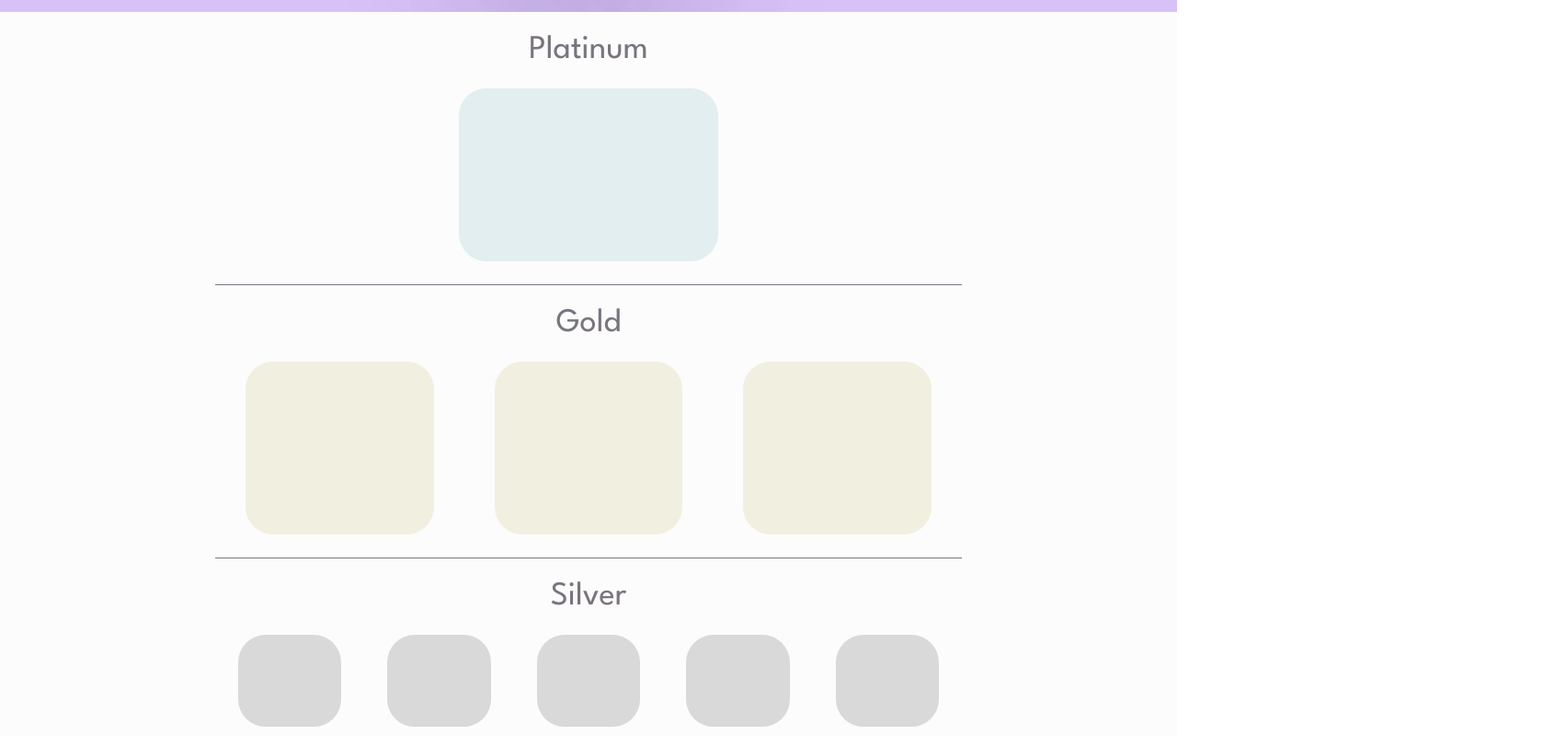
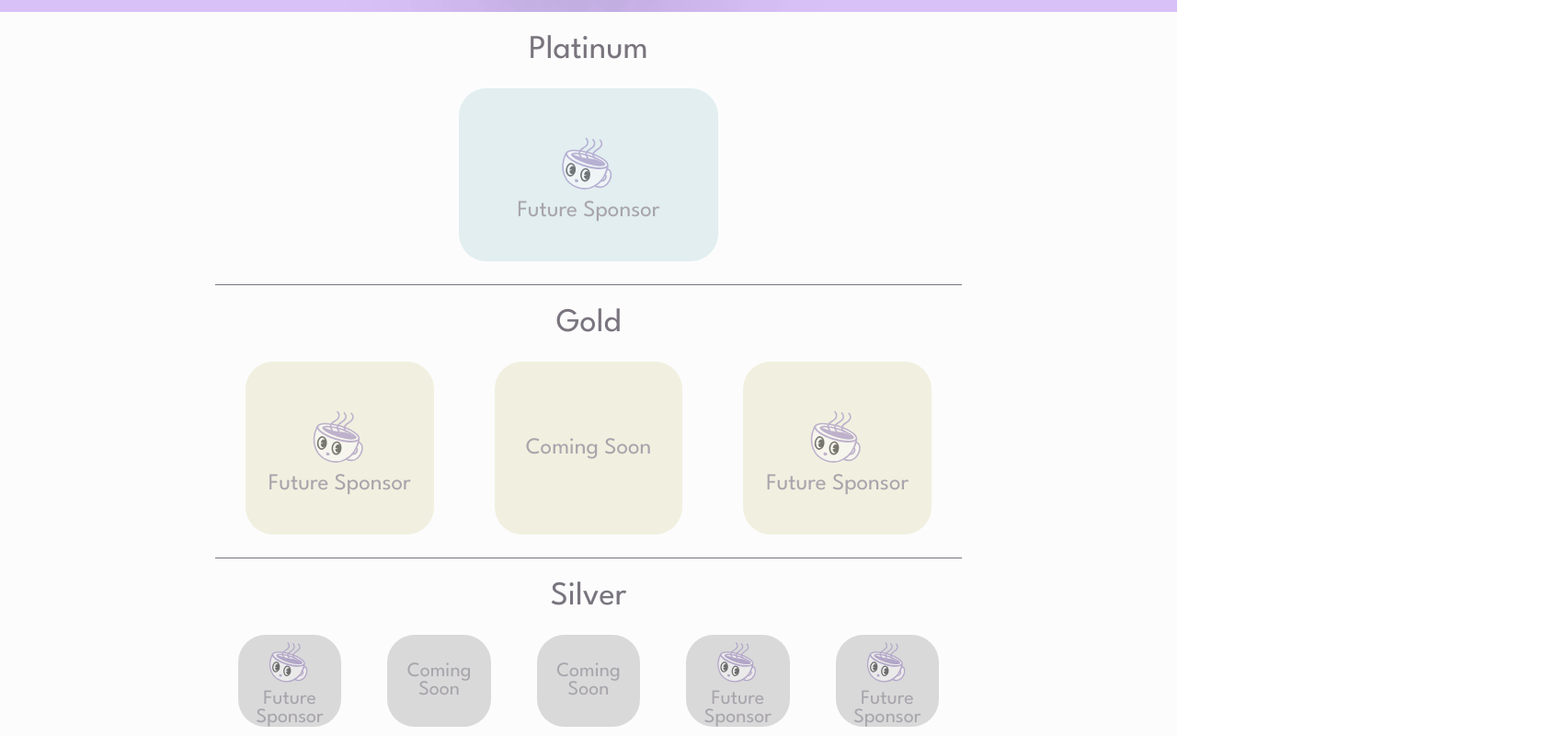
Before and after one commit to r800360/decafucsd.com, a React (Create React App) app: page / in a window 1280 px wide. Shown: the part 1920-2720 px from the top of the page at 92% size, 1691 px wide, since content can reach past the window. Built offline with nearby package versions, Linux system fonts and the light colour scheme.

Commit message:
complete all but FAQ

```diff
--- a/public/index.html
+++ b/public/index.html
@@ -2,7 +2,7 @@
 <html lang="en">
   <head>
     <meta charset="utf-8" />
-    <link rel="icon" href="%PUBLIC_URL%/favicon.ico" />
+    <link rel="icon" href="./CoffeeMug.svg" />
     <link rel="preconnect" href="https://fonts.googleapis.com">
     <link rel="preconnect" href="https://fonts.gstatic.com" crossorigin>
     <link href="https://fonts.googleapis.com/css2?family=Lalezar&display=swap" rel="stylesheet">
@@ -13,7 +13,7 @@
       name="description"
       content="Web site created using create-react-app"
     />
-    <link rel="apple-touch-icon" href="%PUBLIC_URL%/logo192.png" />
+    <link rel="apple-touch-icon" href="./CoffeeMug.svg" />
     <!--
       manifest.json provides metadata used when your web app is installed on a
       user's mobile device or desktop. See https://developers.google.com/web/fundamentals/web-app-manifest/
@@ -28,7 +28,7 @@
       work correctly both with client-side routing and a non-root public URL.
       Learn how to configure a non-root public URL by running `npm run build`.
     -->
-    <title>React App</title>
+    <title>DECaF 2024</title>
   </head>
   <body>
     <noscript>You need to enable JavaScript to run this app.</noscript>
--- a/src/pages/About/About.jsx
+++ b/src/pages/About/About.jsx
@@ -3,7 +3,7 @@ import SaxGuy from '../../assets/SaxGuy.svg'
 
 function About() {
     return(
-        <div className='about'>
+        <div className='about' id='about'>
             <div className='title'><p>What is DECaF?</p></div>
             <div className='content'>
                 <img src={SaxGuy} alt='SaxGuy' id='sax'></img>
--- a/src/pages/FAQ/FAQ.jsx
+++ b/src/pages/FAQ/FAQ.jsx
@@ -2,7 +2,7 @@ import './FAQ.css'
 import Border from '../../assets/Border.svg'
 function FAQ() {
     return(
-        <div className='faq'>
+        <div className='faq' id='faq'>
             <img src={Border} alt=''></img>
             <div className='title'><p>Frequently Asked Questions</p></div>
             <div className='content'>
--- a/src/pages/Footer/Footer.css
+++ b/src/pages/Footer/Footer.css
@@ -6,6 +6,7 @@
     font-style: normal;
     display: flex;
     flex-direction: column;
+    user-select: none;
 }
 
 .footer .contact {
@@ -21,6 +22,7 @@
     margin-top: -20px;
     padding-top: 20px;
     z-index: 1;
+    user-select: text;
 }
 
 .footer .contact p {
--- a/src/pages/Footer/Footer.jsx
+++ b/src/pages/Footer/Footer.jsx
@@ -3,7 +3,7 @@ import Logo from '../../assets/TESCLogo.svg'
 function Footer() {
     return(
         <div className='footer'>
-            <div className='contact'>
+            <div className='contact' id='contact'>
                 <p>Contact us at contact@tesc.ucsd.edu</p>
                 <p>if you have any questions!</p>
             </div>
--- a/src/pages/Home/Header.css
+++ b/src/pages/Home/Header.css
@@ -23,7 +23,7 @@
     flex-direction: row;
     align-items: center;
     margin: auto 0;
-    margin-left: 32%;
+    margin-left: 30%;
     font-size: 36px;
 }
 
@@ -36,7 +36,7 @@
     color: #65558F;
 }
 
-#mug {
+.header #mug {
     margin: auto 0;
     margin-top: 0px;
     margin-right: -32px;
--- a/src/pages/Home/Header.jsx
+++ b/src/pages/Home/Header.jsx
@@ -2,6 +2,9 @@ import "./Header.css";
 import CoffeeMug from "../../assets/CoffeeMug.svg";
 
 function Header(){
+    const scrollToSection = (id) => {
+        document.getElementById(id).scrollIntoView({ behavior: 'smooth' });
+    };
     return (
         <div className="header">
             <div className="logo">
@@ -9,10 +12,10 @@ function Header(){
                 <p id='decaf'>DECAF</p>
             </div>
             <div className="navbar">
-                <p >HOME</p>
-                <p>ABOUT</p>
-                <p>SPONSORS</p>
-                <p>FAQ</p>
+                <p onClick={() => scrollToSection('about')}>ABOUT</p>
+                <p onClick={() => scrollToSection('sponsor')}>SPONSORS</p>
+                <p onClick={() => scrollToSection('faq')}>FAQ</p>
+                <p onClick={() => scrollToSection('contact')}>CONTACT</p>
             </div>
         </div>
     )
--- a/src/pages/Home/Home.css
+++ b/src/pages/Home/Home.css
@@ -5,6 +5,7 @@
     font-family: "Lalezar", system-ui;
     font-weight: 400;
     font-style: normal;
+    user-select: none;
 }
 
 .home .content {
@@ -43,30 +44,56 @@
     font-size: 24px;
     margin: auto;
     text-shadow: 0px 0px 250px rgb(0, 0, 0);
+    user-select: text;
 }
 
 .home .buttons {
     display: flex;
     flex-direction: row;
     font-size: 28px;
-    color: white;
+}
+
+.home .button-group {
+    display: flex;
+    flex-direction: column;
+    align-items: center;
+    font-size: 18px;
+    color: black;
+}
+
+.home .deadline {
+    margin: 0 0;
 }
 
 .home .button {
     width: 320px;
     height: 80px;
     margin: 48px 96px;
+    margin-bottom: 10px;
     border-radius: 100px;
-    box-shadow: 0px 0px 250px rgb(0, 0, 0);
+    box-shadow: 0px 0px 250px hsl(0, 0%, 25%);
     text-align: center;
     align-content: center;
     z-index: 1;
+    color: white;
+    font-size: 28px;
 }
 
 .home #student {
     background-color: #65558F;
+    opacity: 0.5;
 }
 
 .home #company {
     background-color: #8C74B7;
 }
+
+.home #company:hover{
+    box-shadow: 0px 0px 10px hsl(0, 0%, 75%), 0px 0px 250px hsl(0, 0%, 25%);
+    background-color: hsl(261, 32%, 62%);
+}
+
+.home a {
+    text-decoration: none;
+    color: inherit;
+}
--- a/src/pages/Home/Home.jsx
+++ b/src/pages/Home/Home.jsx
@@ -3,7 +3,7 @@ import "./Home.css"
 
 function Home(){
     return(
-        <div className="home">
+        <div className="home" id='home'>
             <Header/>
             <div className="content">
                 <div className="title">
@@ -12,8 +12,16 @@ function Home(){
                     <p id="venue">Qualcomm Conference Center, UC San Diego</p>
                     <p id="venue">October 9th 2024, 10am - 2pm</p>
                     <div className="buttons">
-                        <div className="button" id='student'>Student Registration</div>
-                        <div className="button" id='company'>Company Registration</div>
+                        <div className="button-group">
+                            <div className="button" id='student'>Student Registration</div>
+                            <p className='deadline'>Registration Opens Soon</p>
+                        </div>
+                        <div className="button-group">
+                            <div className="button" id='company'>
+                                <a href='https://www.tinyurl.com/decaf-2024-registration' target="_blank" rel="noreferrer">Company Registration</a>
+                            </div>
+                            <p className='deadline'>Deadline: September 15th 2024</p>
+                        </div>
                     </div>
                 </div>
             </div>
--- a/src/pages/Sponsor/Sponsor.css
+++ b/src/pages/Sponsor/Sponsor.css
@@ -7,6 +7,7 @@
     font-style: normal;
     display: flex;
     flex-direction: column;
+    user-select: none;
 }
 
 .sponsor .title {
@@ -72,6 +73,13 @@
     width: 282px;
     border-radius: 30px;
     margin: 0;
+    text-align: center;
+    font-size: 25px;
+    align-content: center;
+    justify-content: center;
+    color: hsl(270, 4%, 66%);
+    display: flex;
+    flex-direction: column;
 }
 
 .sponsor .gold div{
@@ -80,6 +88,13 @@
     width: 282px;
     border-radius: 30px;
     margin: 0 33px;
+    text-align: center;
+    font-size: 25px;
+    align-content: center;
+    justify-content: center;
+    color: hsl(270, 4%, 66%);
+    display: flex;
+    flex-direction: column;
 }
 
 .sponsor .silver div{
@@ -89,4 +104,20 @@
     border-radius: 30px;
     margin: 0 25px;
     margin-bottom: 80px;
+    text-align: center;
+    font-size: 22px;
+    align-content: center;
+    justify-content: center;
+    color: hsl(270, 4%, 66%);
+    display: flex;
+    flex-direction: column;
 }
+
+.sponsor #mug {
+    height: 78px;
+    opacity: 0.5;
+}
+
+.silver #mug {
+    height: 60px;
+}
--- a/src/pages/Sponsor/Sponsor.jsx
+++ b/src/pages/Sponsor/Sponsor.jsx
@@ -1,44 +1,51 @@
 import './Sponsor.css'
+import CoffeeMug from "../../assets/CoffeeMug.svg";
 
 function Sponsor() {
     return(
-        <div className='sponsor'>
+        <div className='sponsor' id='sponsor'>
             <div className='title'><p>Sponsors</p></div>
             <div className='content'>
                 <p>Platinum</p>
                 <div className='plat'>
                     <div>
-
+                        <img src={CoffeeMug} alt="coffee_mug" id='mug'></img>
+                        Future Sponsor
                     </div>
                 </div>
                 <p>Gold</p>
                 <div className='gold'>
                     <div>
-
+                        <img src={CoffeeMug} alt="coffee_mug" id='mug'></img>
+                        Future Sponsor
                     </div>
                     <div>
-
+                        Coming Soon
                     </div>
                     <div>
-
+                        <img src={CoffeeMug} alt="coffee_mug" id='mug'></img>
+                        Future Sponsor
                     </div>
                 </div>
                 <p>Silver</p>
                 <div className='silver'>
                     <div>
-
+                        <img src={CoffeeMug} alt="coffee_mug" id='mug'></img>
+                        Future Sponsor
                     </div>
                     <div>
-
+                        Coming Soon
                     </div>
                     <div>
-
+                        Coming Soon
                     </div>
                     <div>
-
+                        <img src={CoffeeMug} alt="coffee_mug" id='mug'></img>
+                        Future Sponsor
                     </div>
                     <div>
-
+                        <img src={CoffeeMug} alt="coffee_mug" id='mug'></img>
+                        Future Sponsor
                     </div>
                 </div>
             </div>
```
Also changed, not shown: public/CoffeeMug.svg (added).
